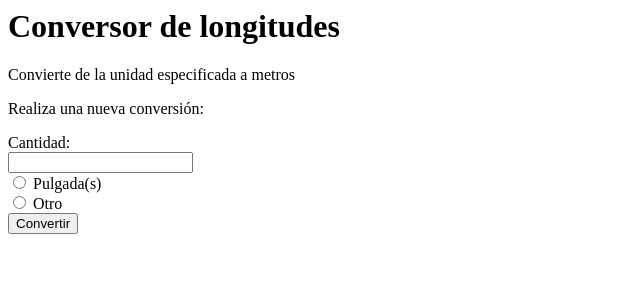
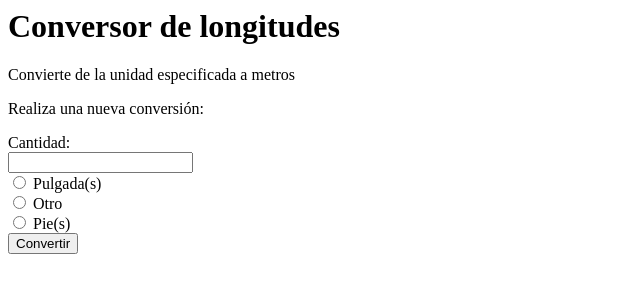
Before and after one commit to LilMoonstar/DWES, a PHP site: page /conversor2.php in a window 1280 px wide. Shown: the top 300 px of the page, without its empty margins (0-640 px from the left). Run offline with PHP 8.4, Linux system fonts and the light colour scheme.

Commit message:
Ultimo ejercicio

```diff
--- a/sprint1apache/www/site3/conversor2.php
+++ b/sprint1apache/www/site3/conversor2.php
@@ -8,7 +8,12 @@
 		if ($_POST["funidad"] == "pulgada") {
 			$v_pulgadas = $_POST["fcantidad"];
 			$v_metros = $v_pulgadas * 0.0254;
-	echo $v_pulgadas."pulgada(s) = ".$v_metros." metro(s)";
+			echo $v_pulgadas . "pulgada(s) = " . $v_metros . " metro(s)";
+		}elseif ($_POST["funidad"] == "pie" ) {
+			$v_pies = $POST["fcantidad"];
+			$v_metros = $v_pies * 0.3048;
+			echo $v_pies . " pie(s) = " . $v_metros . " metro(s)";
+
 		}else{
 			echo "Unidad no soportada";
 		}
@@ -22,8 +27,12 @@
 
 	<input type="radio" id="pulgada_input" name="funidad" value="pulgada">
 	<label for="pulgada_input">Pulgada(s)</label><br>
+
 	<input type="radio" id="otro_input" name="funidad" value="otro">
 	<label for="otro_input">Otro</label><br>
+
+	<input type="radio" id="pie_input" name="funidad" value="pie">
+	<label for="pie_input">Pie(s)</label><br>
 
 	<input type="submit" value="Convertir">
 	</form>
```
Lines whose indentation alone changed are shown as unchanged.
